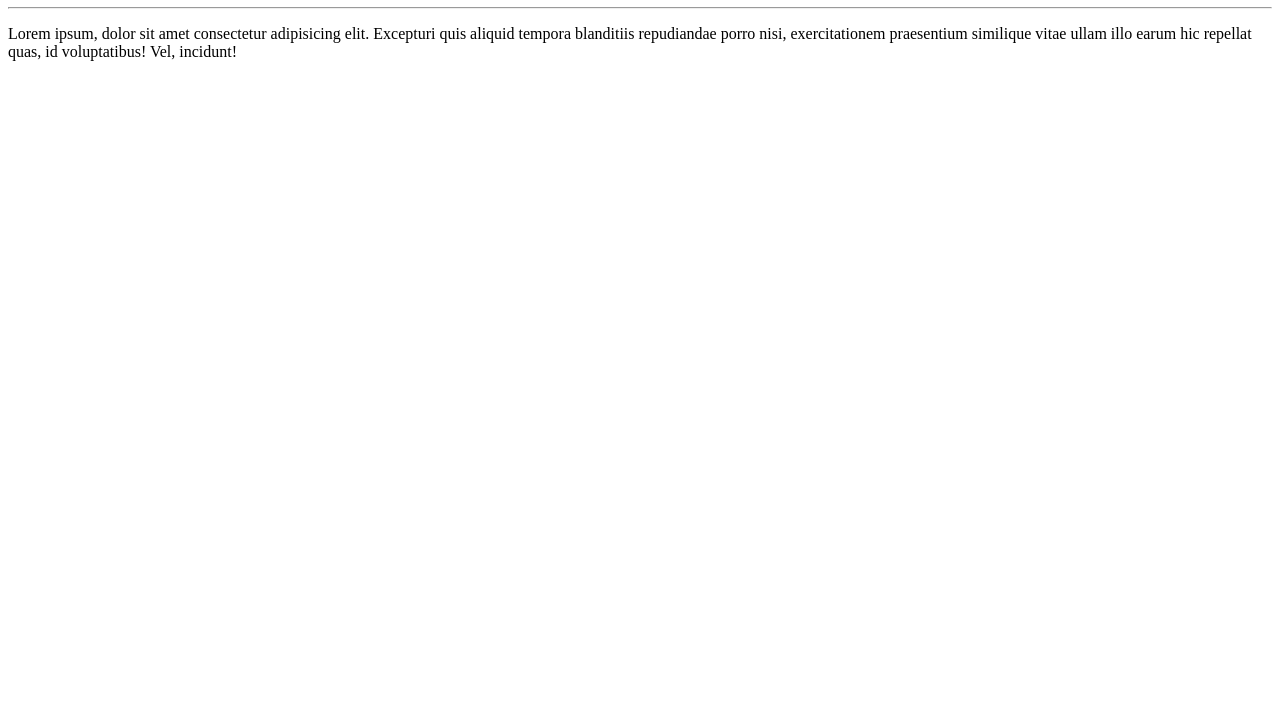
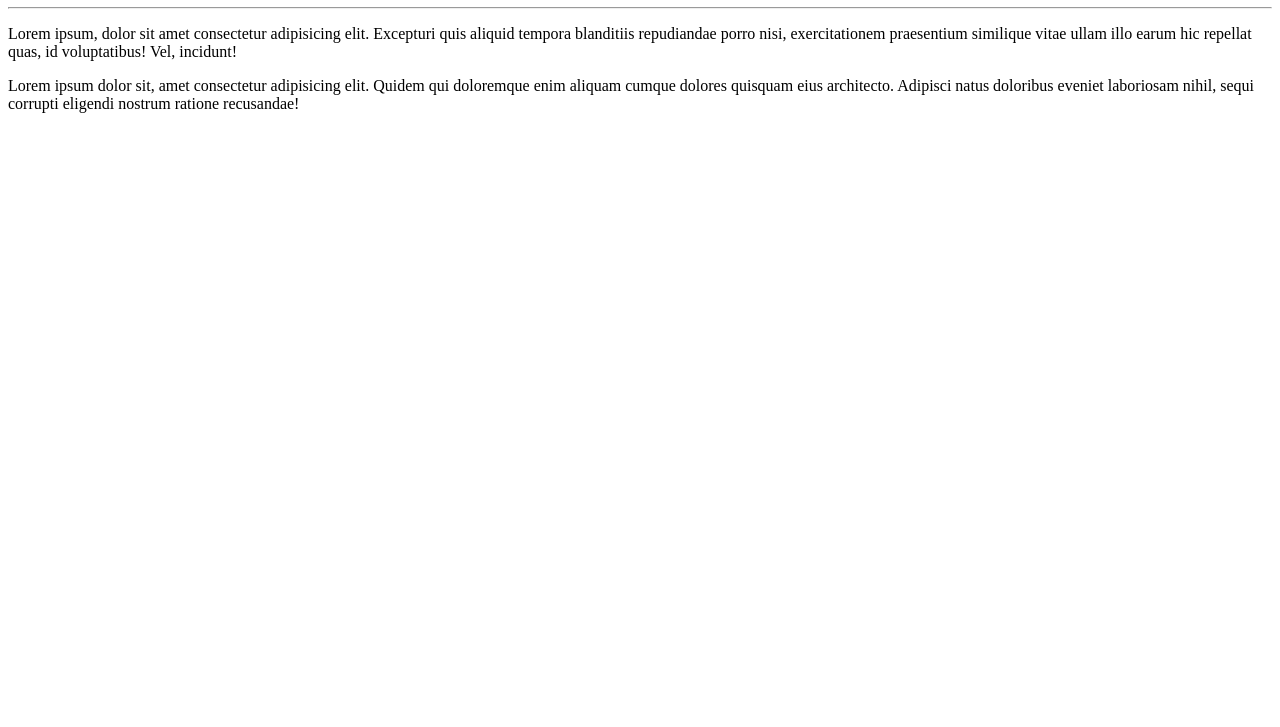
Before and after one commit to marcos261/Ola-mundo, a plain HTML site: page site-exemplo/index.html in a window 1280 px wide. Shown: the part 73-800 px from the top of the page. Drawn offline with Linux system fonts and the light colour scheme.

Commit message:
adicionei um paragrafo

```diff
--- a/site-exemplo/index.html
+++ b/site-exemplo/index.html
@@ -9,6 +9,7 @@
    <h1>Olá, Mundo</h1>
    <hr>
  <p>Lorem ipsum, dolor sit amet consectetur adipisicing elit. Excepturi quis aliquid tempora blanditiis repudiandae porro nisi, exercitationem praesentium similique vitae ullam illo earum hic repellat quas, id voluptatibus! Vel, incidunt!</p>
+ <p>Lorem ipsum dolor sit, amet consectetur adipisicing elit. Quidem qui doloremque enim aliquam cumque dolores quisquam eius architecto. Adipisci natus doloribus eveniet laboriosam nihil, sequi corrupti eligendi nostrum ratione recusandae!</p>
 
 </body>
 </html>
```
